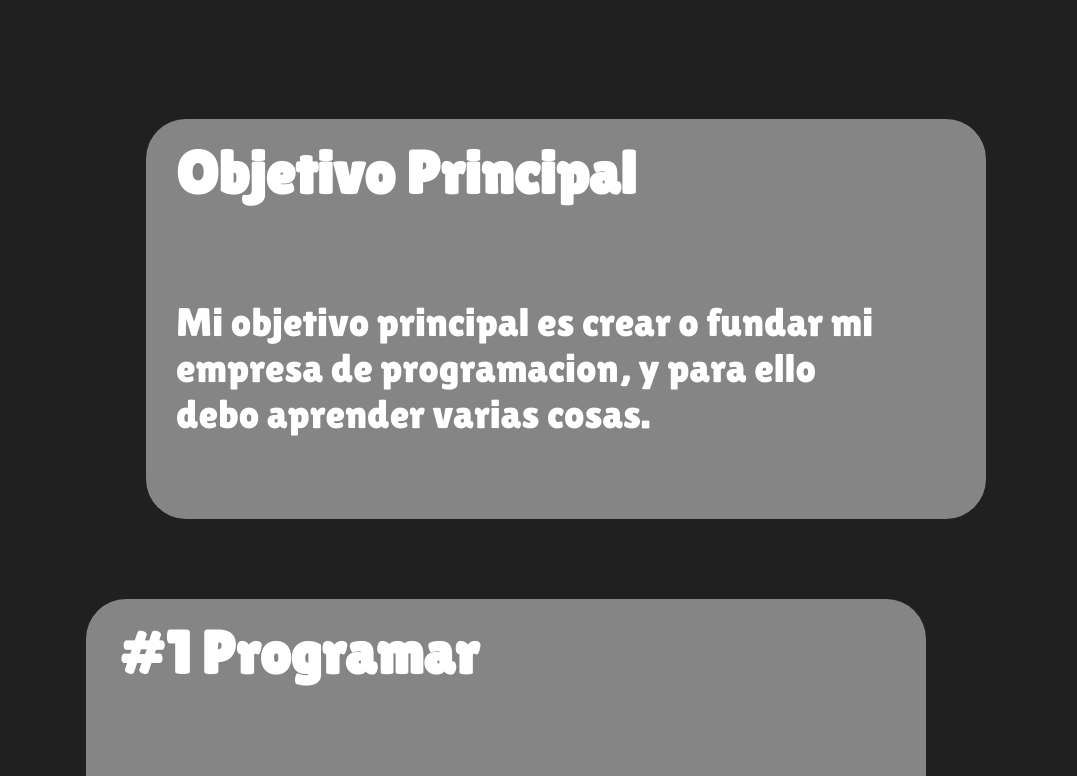
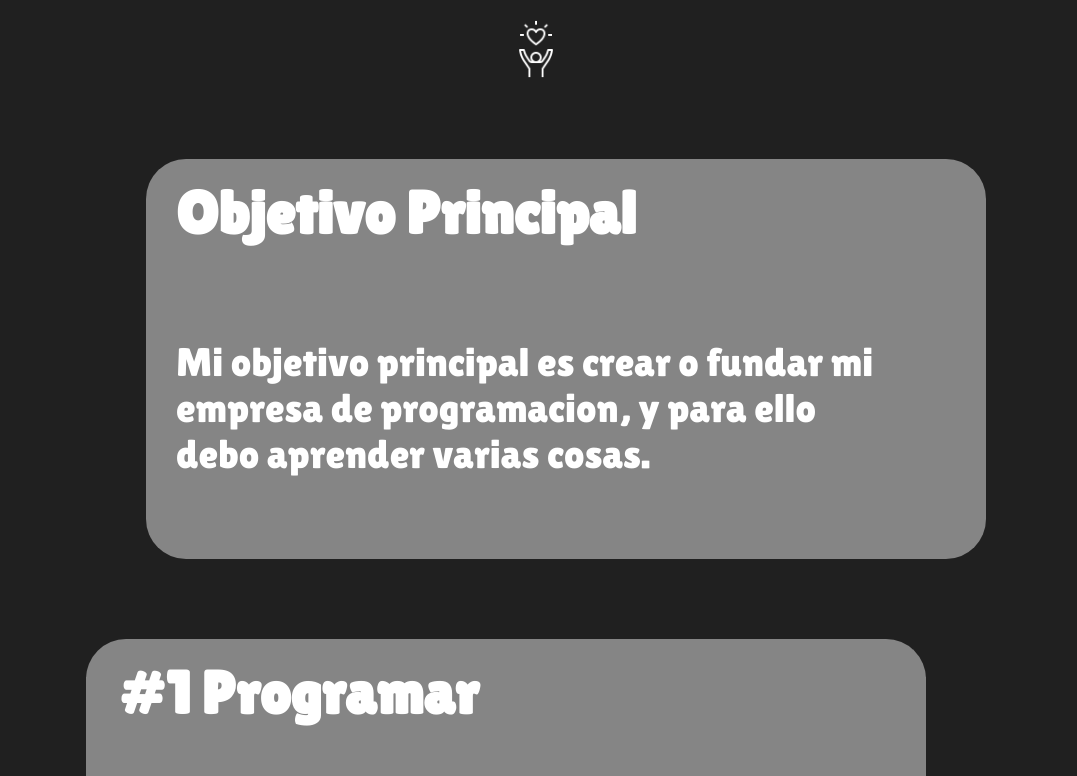
Before and after one commit to Gonzx77/HTML_Beltran-Almeyda-Andres-Gonzalo, a plain HTML site: page Dia1/index.html in a window 1280 px wide. Shown: the part 594-1370 px from the top of the page, without its empty margins (104-1181 px from the left). Drawn offline with Linux system fonts and the light colour scheme.

Commit message:
Se le añadiero icono a la pagina

```diff
--- a/Dia1/index.html
+++ b/Dia1/index.html
@@ -1,6 +1,7 @@
 <!DOCTYPE html>
 <html lang="en">
 <head>
+    <link href="storage/vida.png" type="image/x-icon" rel="icon">
     <link href="https://fonts.googleapis.com/css2?family=Quicksand:wght@300..700&display=swap" rel="stylesheet">
     <link href="https://fonts.googleapis.com/css2?family=Anton&family=Quicksand:wght@300..700&display=swap" rel="stylesheet">
     <link href="https://fonts.googleapis.com/css2?family=Anton&family=Lilita+One&family=Quicksand:wght@300..700&display=swap" rel="stylesheet">
@@ -14,6 +15,7 @@
 
         <h1 id="titulo">Proyecto de Vida</h1>
         <h1 id="titulo2" class="titulo2">Andres Gonzalo Beltran Almeyda</h1>
+        <img src="storage/calidad-de-vida.png" id="img">
 
     <div class="contenedorp">
         <div class="item1">
@@ -29,7 +31,7 @@
             <p id="cont1">El ingles sera parte fundamental de mi empresa<br>ya que este hara posible la<br>comunicacion con los clientes.</p>
         </div>
         <div class="item4">
-            <h1 id="text1">#2 Habilidades Sociales</h1>
+            <h1 id="text1">#3 Habilidades Sociales</h1>
             <p id="cont1">Debo tener buenas habilidades sociales<br>esto ayudara al momento de atender a un<br>cliente.</p>
         </div>
     </div>
--- a/Dia1/style/style.css
+++ b/Dia1/style/style.css
@@ -2,7 +2,13 @@ body{
     background-color: rgb(32, 32, 32);
 }
 
-
+#img{
+    display: block;
+    margin: 0 auto;
+    filter: invert(100%);
+    width: 60px;
+    height: 60px;
+}
 #titulo{
     text-shadow: 0px 0px 60px black;
     color: white;
@@ -127,5 +133,4 @@ body{
 .contenedorp{
     width: 900px;
     margin: 0 auto;
-    padding: 20px;
 }
```
Also changed, not shown: Dia1/storage/calidad-de-vida.png (added), Dia1/storage/vida.png (added).
